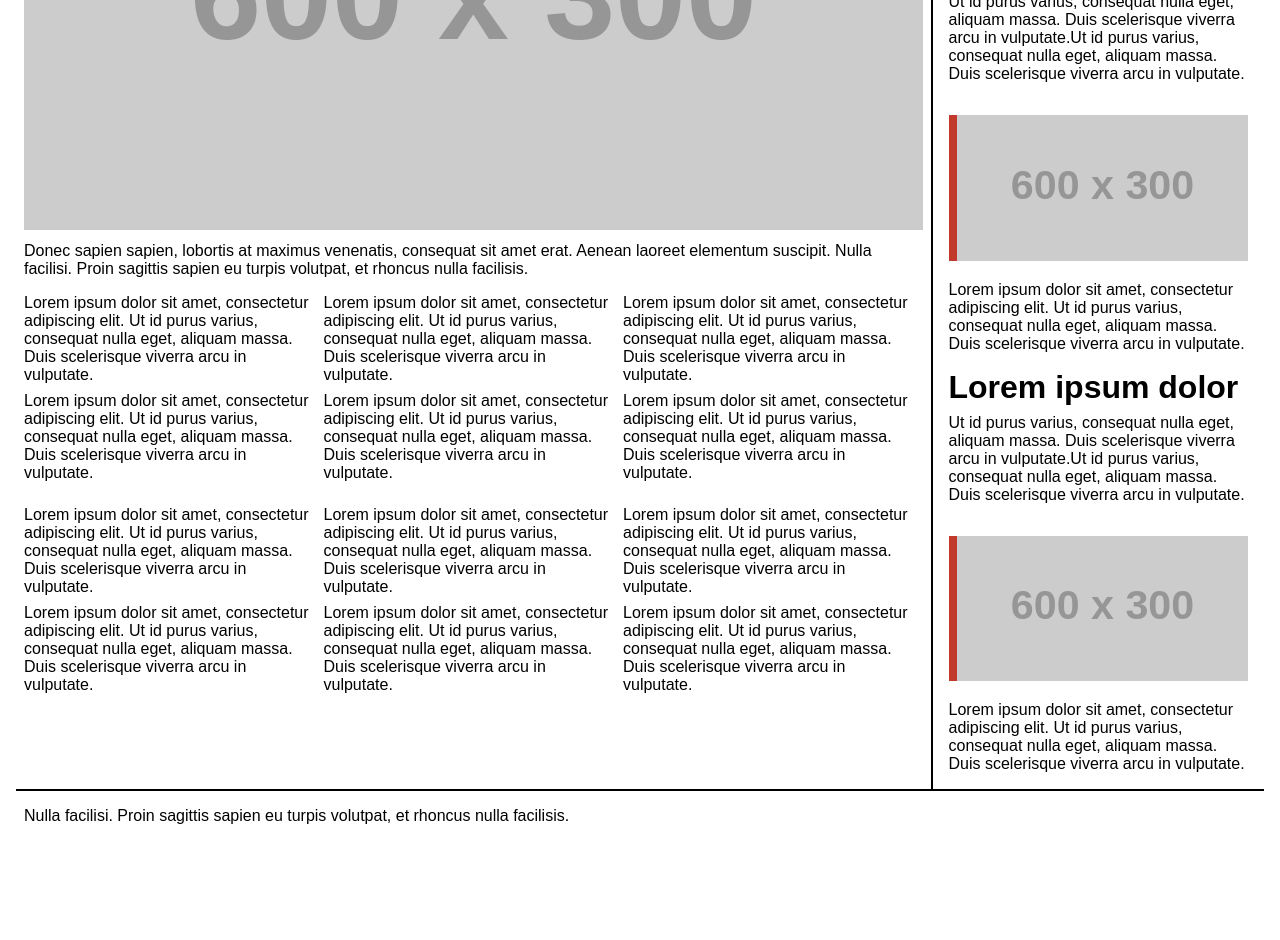
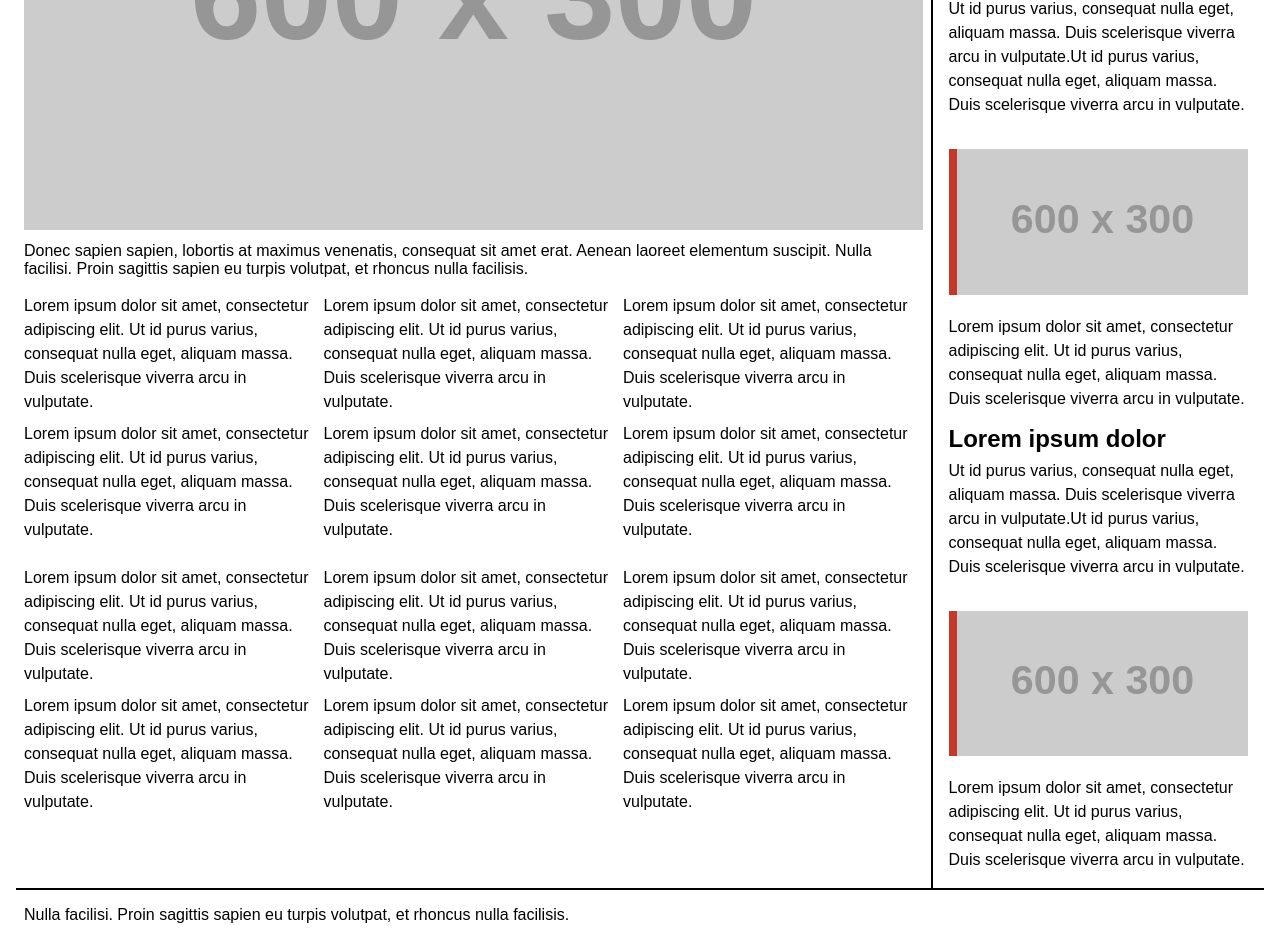
Before and after one commit to jrdnthedev/my_site, a website: page index.html in a window 1280 px wide. Shown: the part 523-1463 px from the top of the page. Before the commit the page ends 1364 px from the top, so only its background shows below. Drawn offline with Linux system fonts and the light colour scheme; placeholder pictures from the web are drawn by us.

Commit message:
updated more styles

```diff
--- a/scss/_modules.scss
+++ b/scss/_modules.scss
@@ -15,14 +15,19 @@ figure {
     }
     figcaption {
         margin: $standard 0 0;
+        line-height: 24px;
     }
 }
 
 .caption-block {
     margin-bottom: $standard * 2;
+    line-height: 24px;
     .caption-heading {
-        font-size: $standard * 2;
+        font-size: $standard * 1.25;
         font-weight: bold;
         margin-bottom: $half;
+        @include small-desktop {
+            font-size: $standard * 1.5;
+        }
     }
 }
--- a/scss/main.scss
+++ b/scss/main.scss
@@ -49,6 +49,7 @@ body {
                 margin-bottom: $standard;
                 p {
                     margin-bottom: $half;
+                    line-height: 24px;
                 }
                 @include small-desktop {
                     flex-direction: column;
```
Also changed, not shown: css/main.css.
